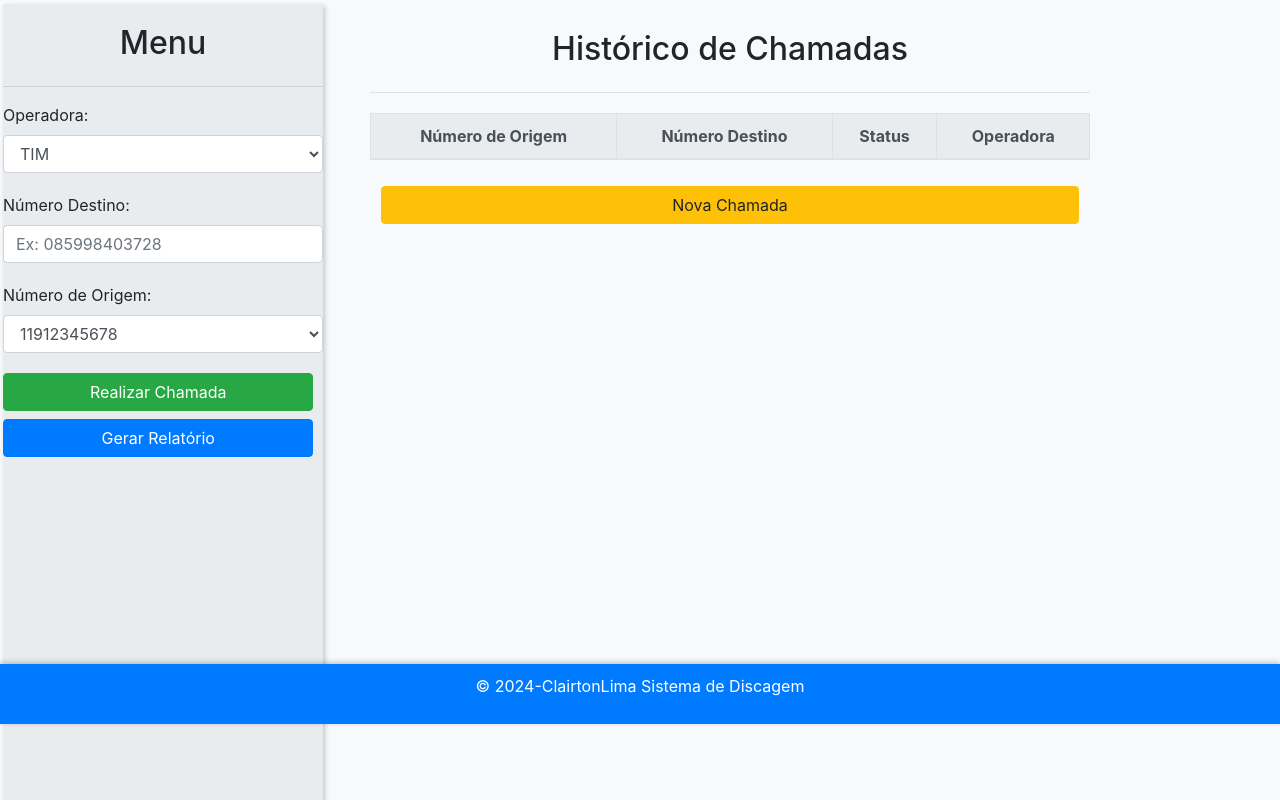
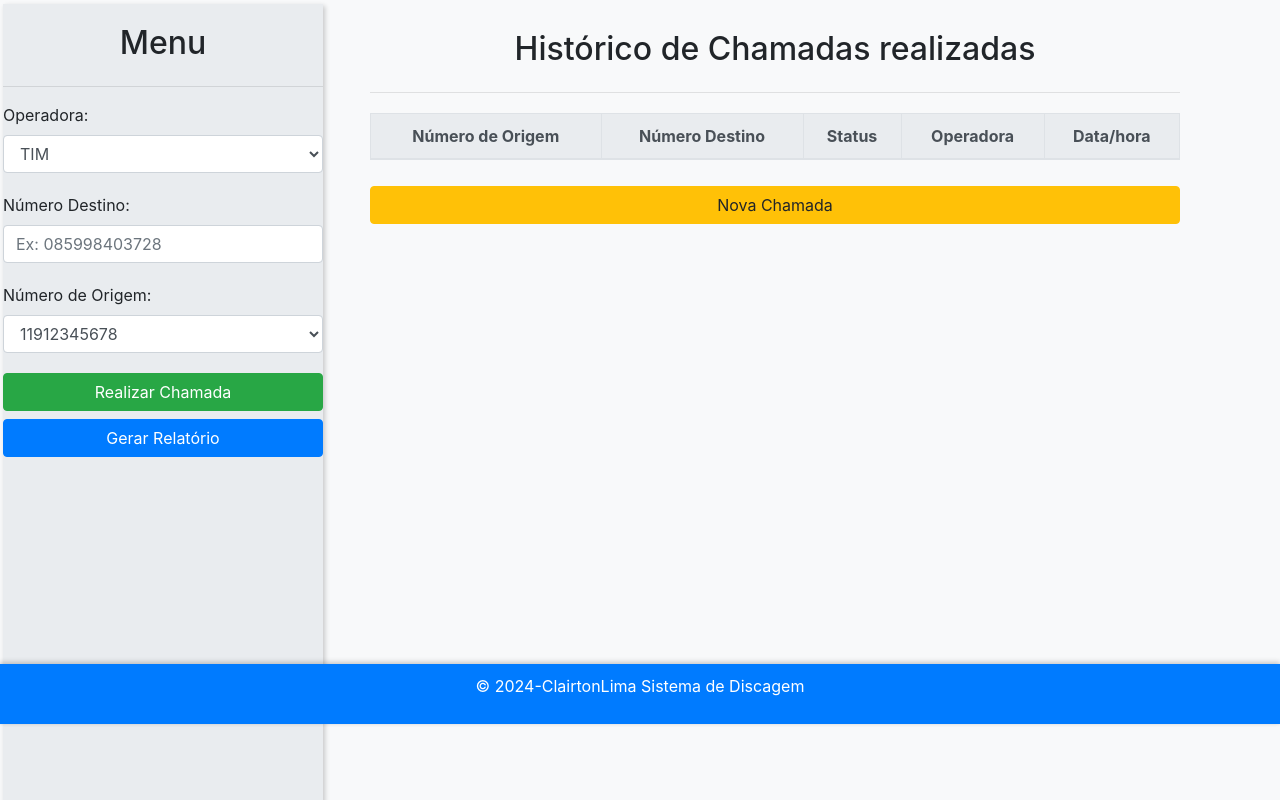
Before and after one commit to Clairtonlm/SEA_2, a Flask app: page / in a window 1280 px wide. Shown: the part 76-876 px from the top of the page. Run offline with Flask 2, Linux system fonts and the light colour scheme; lists and menus that the app fills with data are empty; some libraries are stand-ins or nearby versions.

Commit message:
ajuste css1

```diff
--- a/app/static/css/style.css
+++ b/app/static/css/style.css
@@ -64,7 +64,7 @@ body, html {
 /* Botões estilizados */
 .btn-success, .btn-primary, .btn-warning {
     margin-top: 10px; /* Espaço superior nos botões */
-    width: 97%; /* Botões ocupam toda a largura */
+    width: 100%; /* Botões ocupam toda a largura */
 }
 
 /* Tabela estilizada */
--- a/app/templates/index.html
+++ b/app/templates/index.html
@@ -36,8 +36,8 @@
         </div>
 
         <!-- Main Area: Histórico -->
-        <div class="col-md-8 main-area">
-            <h2 class="text-center mb-4">Histórico de Chamadas</h2>
+        <div class="col-md-12 main-area">
+            <h2 class="text-center mb-4">Histórico de Chamadas realizadas</h2>
             <hr>
             <div class="call-info">
                 <div class="table-responsive">
@@ -48,6 +48,7 @@
                                 <th>Número Destino</th>
                                 <th>Status</th>
                                 <th>Operadora</th>
+                                <th>Data/hora</th>
                             </tr>
                         </thead>
                         <tbody id="call-list"></tbody>
```
